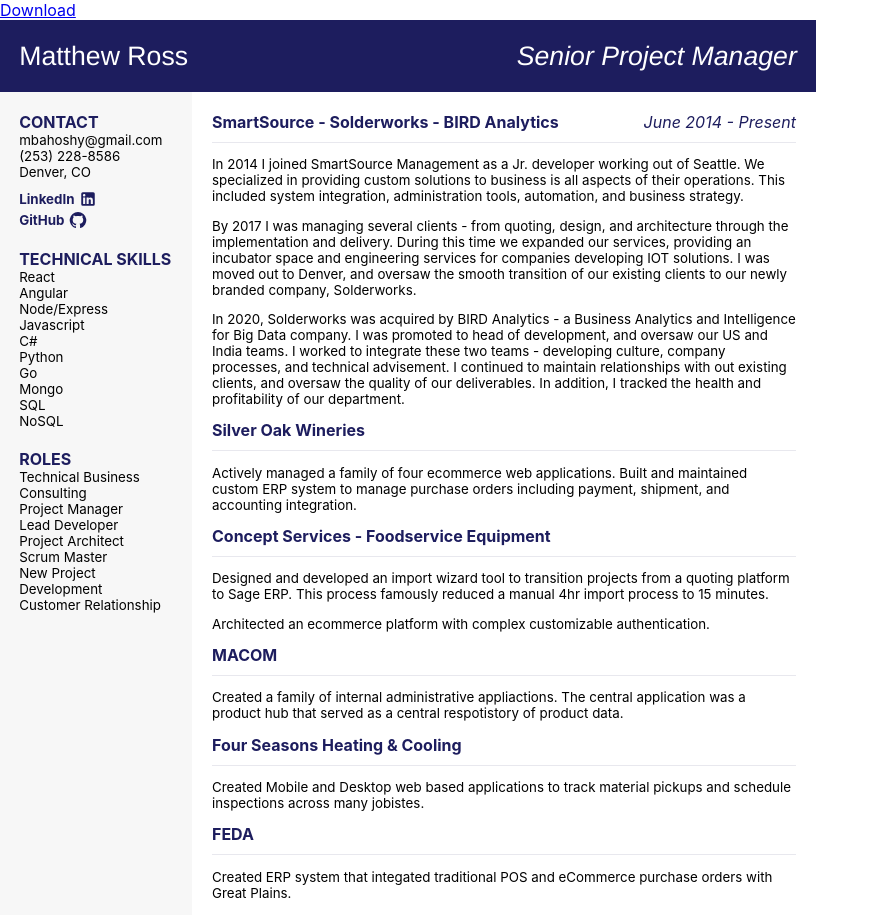
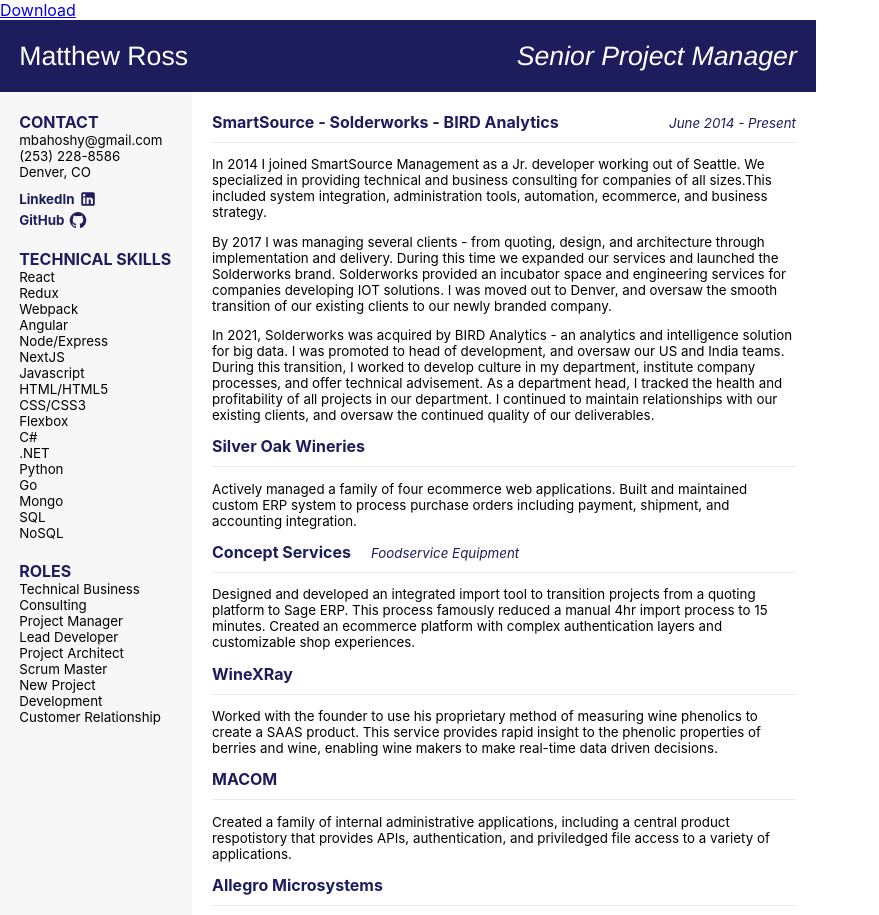
Before and after one commit to mbahoshy/resume, a React (Create React App) app: page / in a window 1280 px wide. Shown: the top 915 px of the page, without its empty margins (0-879 px from the left). Built offline with nearby package versions, Linux system fonts and the light colour scheme.

Commit message:
update resume

```diff
--- a/src/components/Resume.js
+++ b/src/components/Resume.js
@@ -45,22 +45,22 @@
           >
             <p>
               In 2014 I joined SmartSource Management as a Jr. developer working out of Seattle.
-              We specialized in providing custom solutions to business is all aspects of their operations.
-              This included system integration, administration tools, automation, and business strategy.
+              We specialized in providing technical and business consulting for companies of all sizes.
+              {/* We specialized in providing custom solutions to business is all aspects of their operations. */}
+              This included system integration, administration tools, automation, ecommerce, and business strategy.
             </p>
             <p>
-              By 2017 I was managing several clients - from quoting, design, and architecture through the implementation and delivery.
-              During this time we expanded our services, providing an incubator space and engineering services for companies developing IOT solutions.
-              I was moved out to Denver, and oversaw the smooth transition of our existing clients to our newly branded company, Solderworks.
+              By 2017 I was managing several clients - from quoting, design, and architecture through implementation and delivery.
+              During this time we expanded our services and launched the Solderworks brand.
+              Solderworks provided an incubator space and engineering services for companies developing IOT solutions.
+              I was moved out to Denver, and oversaw the smooth transition of our existing clients to our newly branded company.
             </p>
             <p>
-              In 2020, Solderworks was acquired by BIRD Analytics - a Business Analytics and Intelligence for Big Data company.
+              In 2021, Solderworks was acquired by BIRD Analytics - an analytics and intelligence solution for big data.
               I was promoted to head of development, and oversaw our US and India teams.
-              I worked to integrate these two teams - developing culture, company processes, and technical advisement.
-              I continued to maintain relationships with out existing clients, and oversaw the quality of our deliverables.
-              In addition, I tracked the health and profitability of our department.
-
-
+              During this transition, I worked to develop culture in my department, institute company processes, and offer technical advisement.
+              As a department head, I tracked the health and profitability of all projects in our department.
+              I continued to maintain relationships with our existing clients, and oversaw the continued quality of our deliverables.
             </p>
           </Section>
           <Section
@@ -68,23 +68,39 @@
           >
             <p>
               Actively managed a family of four ecommerce web applications. Built and maintained custom ERP system
-              to manage purchase orders including payment, shipment, and accounting integration.
+              to process purchase orders including payment, shipment, and accounting integration.
               {/* Created ERP system that integated traditional POS and eCommerce purchase orders with Great Plains. */}
             </p>
           </Section>
           <Section
-            title="Concept Services - Foodservice Equipment"
+            title="Concept Services"
+            minititle="Foodservice Equipment"
           >
             <p>
-              Designed and developed an import wizard tool to transition projects from a quoting platform
+              Designed and developed an integrated import tool to transition projects from a quoting platform
               to Sage ERP. This process famously reduced a manual 4hr import process to 15 minutes.
+              Created an ecommerce platform with complex authentication layers and customizable shop experiences.
             </p>
+          </Section>
+          <Section
+            title="WineXRay"
+          >
             <p>
-              Architected an ecommerce platform with complex customizable authentication.
+              Worked with the founder to use his proprietary method of measuring wine phenolics to create a SAAS product.
+              This service provides rapid insight to the phenolic properties of berries and wine, enabling wine makers to make
+              real-time data driven decisions.
             </p>
           </Section>
           <Section
             title="MACOM"
+          >
+            <p>
+              Created a family of internal administrative applications, including a central product respotistory that provides
+              APIs, authentication, and priviledged file access to a variety of applications.
+            </p>
+          </Section>
+          <Section
+            title="Allegro Microsystems"
           >
             <p>
               Created a family of internal administrative appliactions. The central application was a product hub
@@ -96,31 +112,17 @@
           >
             <p>
               Created Mobile and Desktop web based applications to track material pickups and schedule inspections
-              across many jobistes.
+              across jobistes.
 
             </p>
           </Section>
-          <Section
+          {/* <Section
             title="FEDA"
           >
             <p>
-              Created ERP system that integated traditional POS and eCommerce purchase orders with Great Plains.
+              Priviledged
             </p>
-          </Section>
-          <Section
-            title="Allegro Microsystems"
-          >
-            <p>
-              Created ERP system that integated traditional POS and eCommerce purchase orders with Great Plains.
-            </p>
-          </Section>
-          <Section
-            title="WineXRay"
-          >
-            <p>
-              Created ERP system that integated traditional POS and eCommerce purchase orders with Great Plains.
-            </p>
-          </Section>
+          </Section> */}
         </div>
 
       </div>
--- a/src/components/Section.js
+++ b/src/components/Section.js
@@ -1,7 +1,7 @@
 import React from 'react';
 
 const subtitleStyle = {
-  // fontSize: '10pt',
+  fontSize: '10pt',
   fontStyle: 'italic',
   fontfamily: 'Helvetica',
   color: '#1d1d5e',
@@ -11,21 +11,37 @@
 const Section = ({
   title,
   subtitle,
+  minititle,
   children
 }) => {
 
   return (
     <div>
-      <div style={{ display: 'flex', borderBottom: '1px solid rgb(29 29 94 / 10%)', paddingBottom: '10px' }}>
+      <div style={{ display: 'flex', borderBottom: '1px solid rgb(29 29 94 / 10%)', paddingBottom: '10px', alignItems: 'baseline' }}>
         <div style={{
           flex: '1',
           color: '#1d1d5e',
           fontWeight: '700',
           // textTransform: 'uppercase',
           fontfamily: 'Helvetica',
-          fontSize: '12pt'
+          fontSize: '12pt',
+          display: 'flex',
+          alignItems: 'baseline'
           }}>
           {title}
+          {minititle && (
+            <div
+              style={{
+                display: 'inline',
+                fontSize: '10pt',
+                fontStyle: 'italic',
+                fontWeight: '400',
+                paddingLeft: '20px'
+              }}
+            >
+              {minititle}
+            </div>
+          )}
         </div>
         {subtitle && (
           <div style={subtitleStyle}>
--- a/src/components/Sidebar.js
+++ b/src/components/Sidebar.js
@@ -57,10 +57,17 @@
 
         <div style={headerStyle}>Technical Skills</div>
         <div>React</div>
+        <div>Redux</div>
+        <div>Webpack</div>
         <div>Angular</div>
         <div>Node/Express</div>
+        <div>NextJS</div>
         <div>Javascript</div>
+        <div>HTML/HTML5</div>
+        <div>CSS/CSS3</div>
+        <div>Flexbox</div>
         <div>C#</div>
+        <div>.NET</div>
         <div>Python</div>
         <div>Go</div>
         <div>Mongo</div>
```
